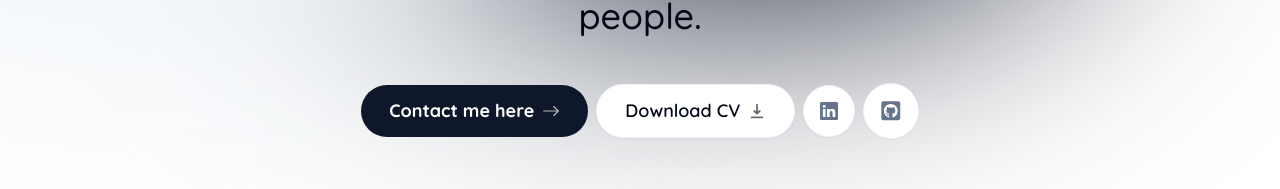
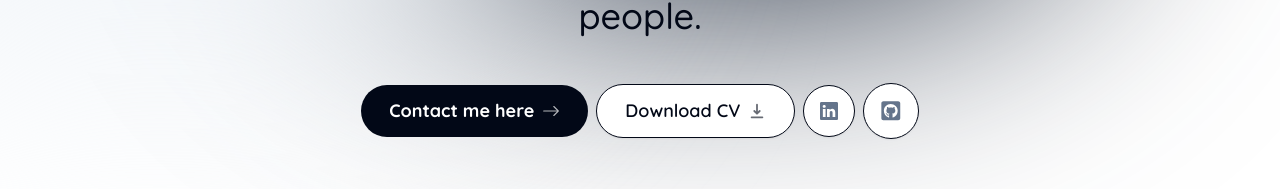
Before and after one commit to 1337Impact/portfolio, a Next.js app: page / in a window 1280 px wide. Shown: the part 407-596 px from the top of the page. Built offline with nearby package versions, Linux system fonts and the light colour scheme; no server answers.

Commit message:
fix: update button styles for consistency and improve theme color definitions

```diff
--- a/components/intro.tsx
+++ b/components/intro.tsx
@@ -75,7 +75,7 @@ export default function Intro() {
       >
         <Link
           href="#contact"
-          className="group bg-primary font-bold text-background px-7 py-3 flex items-center gap-2 rounded-full outline-none focus:scale-105 hover:scale-105 hover:bg-forground active:scale-105 transition"
+          className="group bg-foreground font-bold text-background px-7 py-3 flex items-center gap-2 rounded-full outline-none focus:scale-105 hover:scale-105 hover:bg-forground active:scale-105 transition"
           onClick={() => {
             setActiveSection("Contact");
             setTimeOfLastClick(Date.now());
@@ -87,7 +87,7 @@ export default function Intro() {
 
         <a
           aria-label="Download CV"
-          className="group bg-background font-semibold px-7 py-3 flex items-center gap-2 rounded-full outline-none focus:scale-105 hover:scale-105 active:scale-105 transition cursor-pointer border border-accent shadow-sm hover:bg-accent/10"
+          className="group bg-background font-semibold px-7 py-3 flex items-center gap-2 rounded-full outline-none focus:scale-105 hover:scale-105 active:scale-105 transition cursor-pointer border border-foreground shadow-sm hover:bg-accent/10"
           href="/resume"
           target="_blank"
           download
@@ -98,7 +98,7 @@ export default function Intro() {
         <div className="flex items-center justify-center gap-2">
           <a
             aria-label="LinkedIn Profile"
-            className="bg-background p-4 text-muted-foreground hover:text-foreground flex items-center gap-2 rounded-full focus:scale-[1.15] hover:scale-[1.15] active:scale-105 transition cursor-pointer border border-accent shadow-sm hover:bg-accent/10"
+            className="bg-background p-4 text-muted-foreground hover:text-foreground flex items-center gap-2 rounded-full focus:scale-[1.15] hover:scale-[1.15] active:scale-105 transition cursor-pointer border border-foreground shadow-sm hover:bg-accent/10"
             href="/linkedin"
             target="_blank"
           >
@@ -107,7 +107,7 @@ export default function Intro() {
 
           <a
             aria-label="Github Profile"
-            className="bg-background p-4 text-muted-foreground hover:text-foreground flex items-center gap-2 text-[1.35rem] rounded-full focus:scale-[1.15] hover:scale-[1.15] active:scale-105 transition cursor-pointer border border-accent shadow-sm hover:bg-accent/10"
+            className="bg-background p-4 text-muted-foreground hover:text-foreground flex items-center gap-2 text-[1.35rem] rounded-full focus:scale-[1.15] hover:scale-[1.15] active:scale-105 transition cursor-pointer border border-foreground shadow-sm hover:bg-accent/10"
             href="/github"
             target="_blank"
           >
--- a/lib/data.tsx
+++ b/lib/data.tsx
@@ -291,7 +291,7 @@ export const themeOptions: ThemeOption[] = [
     colors: {
       background: "#ffffff",
       foreground: "#020817",
-      primary: "#0f172a",
+      primary: "#1e293b",
       secondary: "#f1f5f9",
       muted: "#f1f5f9",
       "muted-foreground": "#64748b",
@@ -321,9 +321,9 @@ export const themeOptions: ThemeOption[] = [
     label: "Lemon",
     icon: <GiLemon className="h-4 w-4" />,
     colors: {
-      background: "#FFFACD",
+      background: "#FFF8F1",
       foreground: "#556B2F",
-      primary: "#FFA500",
+      primary: "#FFB347",
       secondary: "#E6F2A2",
       muted: "#F0E68C",
       "muted-foreground": "#556B2F",
@@ -339,7 +339,7 @@ export const themeOptions: ThemeOption[] = [
     colors: {
       background: "#F1F8E9",
       foreground: "#33691E",
-      primary: "#558B2F",
+      primary: "#7CB342",
       secondary: "#DCEDC8",
       muted: "#C5E1A5",
       "muted-foreground": "#33691E",
@@ -355,7 +355,7 @@ export const themeOptions: ThemeOption[] = [
     colors: {
       background: "#E3F2FD",
       foreground: "#01579B",
-      primary: "#0288D1",
+      primary: "#4FC3F7",
       secondary: "#B3E5FC",
       muted: "#81D4FA",
       "muted-foreground": "#01579B",
@@ -371,7 +371,7 @@ export const themeOptions: ThemeOption[] = [
     colors: {
       background: "#F3E5F5",
       foreground: "#4A148C",
-      primary: "#7B1FA2",
+      primary: "#BA68C8",
       secondary: "#E1BEE7",
       muted: "#CE93D8",
       "muted-foreground": "#4A148C",
@@ -387,7 +387,7 @@ export const themeOptions: ThemeOption[] = [
     colors: {
       background: "#FFF3E0",
       foreground: "#BF360C",
-      primary: "#E64A19",
+      primary: "#FF7043",
       secondary: "#FFE0B2",
       muted: "#FFCC80",
       "muted-foreground": "#BF360C",
```
